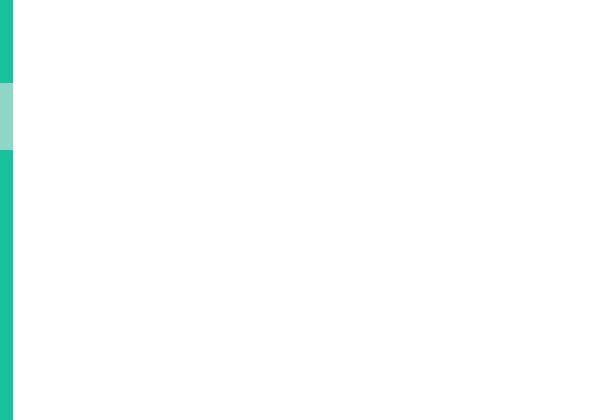
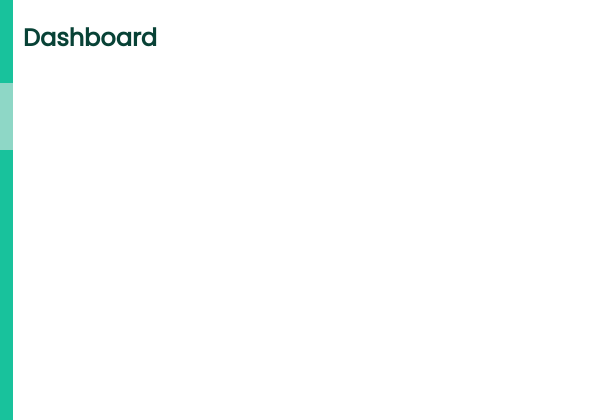
Before and after one commit to DevJeanAlves/responsive_sidebar, a plain HTML site: page index.html in a window 1280 px wide. Both pictures are taken after a click on the label 125 px from the left and 37 px from the top of the page. Shown: the top 420 px of the page, 47-640 px from the left. Drawn offline with Linux system fonts and the light colour scheme.

Commit message:
commit final dashboard settings

```diff
--- a/index.html
+++ b/index.html
@@ -62,6 +62,10 @@
       </div>
     </div>
 
-    <div class="content-main"></div>
+    <div class="content-main">
+      <article>
+        <h1>Dashboard</h1>
+      </article>
+    </div>
   </body>
 </html>
--- a/style.css
+++ b/style.css
@@ -1,5 +1,6 @@
 body {
   margin: 0px;
+  padding: 0;
   height: 100vh;
   font-family: 'Poppins', sans-serif;
 }
@@ -10,12 +11,8 @@ body {
   width: 250px;
   top: 0px;
   left: 0;
-  transition: 1.5s;
+  transition: 0.5s;
   background: #18c29c;
-}
-
-.ul {
-  transition: 0.5s;
 }
 
 .ul a {
@@ -28,7 +25,9 @@ body {
   width: 90%;
   padding-left: 27px;
   margin-bottom: 5px;
-  align-items: center;
+  /* align-items: center; */
+  transition: 0.5s;
+  transition-property: width;
 }
 
 /* search box start */
@@ -36,6 +35,8 @@ body {
 #searchBox {
   background: #8ed7c6;
   width: 100%;
+  transition: 0s;
+  transition-property: width, border-radius;
 }
 
 #searchBox img {
@@ -45,6 +46,8 @@ body {
 
 #searchBox:hover {
   width: 88%;
+  transition: 0.5s;
+  transition-property: all;
 }
 
 #check:checked ~ .dashboard #searchBox {
@@ -63,6 +66,8 @@ body {
   width: 50px;
   margin-left: 195px;
   padding-left: 14px;
+  transition: 0s;
+  transition-property: width;
 }
 
 /* search box end*/
@@ -84,7 +89,7 @@ a span {
 
 .perfil-box {
   display: flex;
-  margin-top: 410px;
+  margin-top: 400px;
   align-items: center;
   height: 60px;
   width: 100%;
@@ -121,6 +126,7 @@ a span {
   padding-left: 12px;
   width: 70%;
   transition: 0.5s;
+  transition-property: width;
 }
 
 .perfil-box img:nth-of-type(2):hover {
@@ -173,3 +179,27 @@ a span {
 }
 
 /* setting closed dashbar itens end */
+
+/* main contend start */
+
+.content-main {
+  margin-top: -25px;
+  height: 50vh;
+  margin-left: 260px;
+
+  transition: 0.5s;
+  transition-property: margin-left;
+}
+
+.content-main h1 {
+  color: #084236;
+  margin-left: 0;
+  transition: 0.5s;
+  transition-property: margin-left;
+}
+
+#check:checked ~ .content-main {
+  margin-left: 70px;
+
+  transition: margin-left 0.5s;
+}
```
